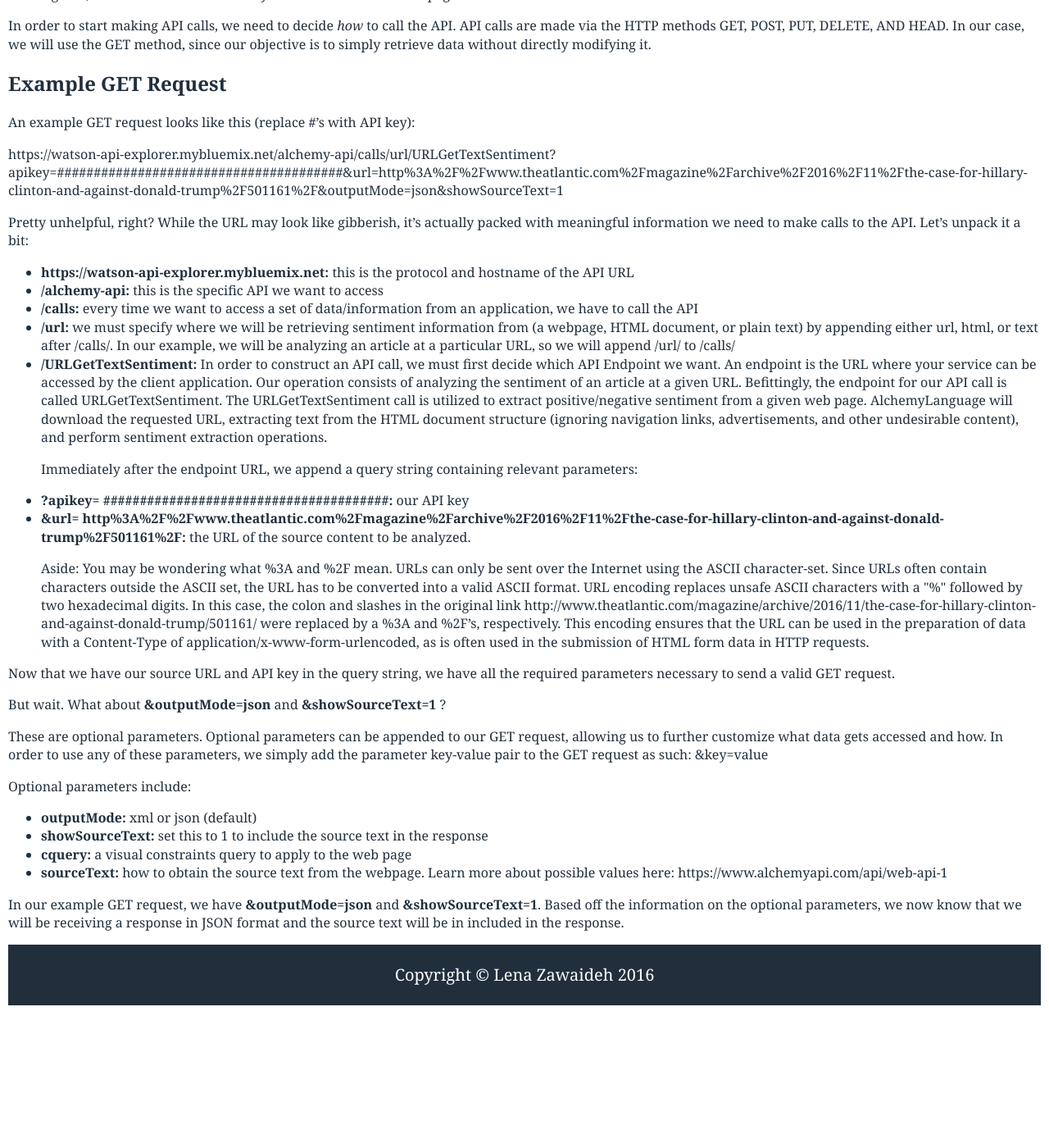
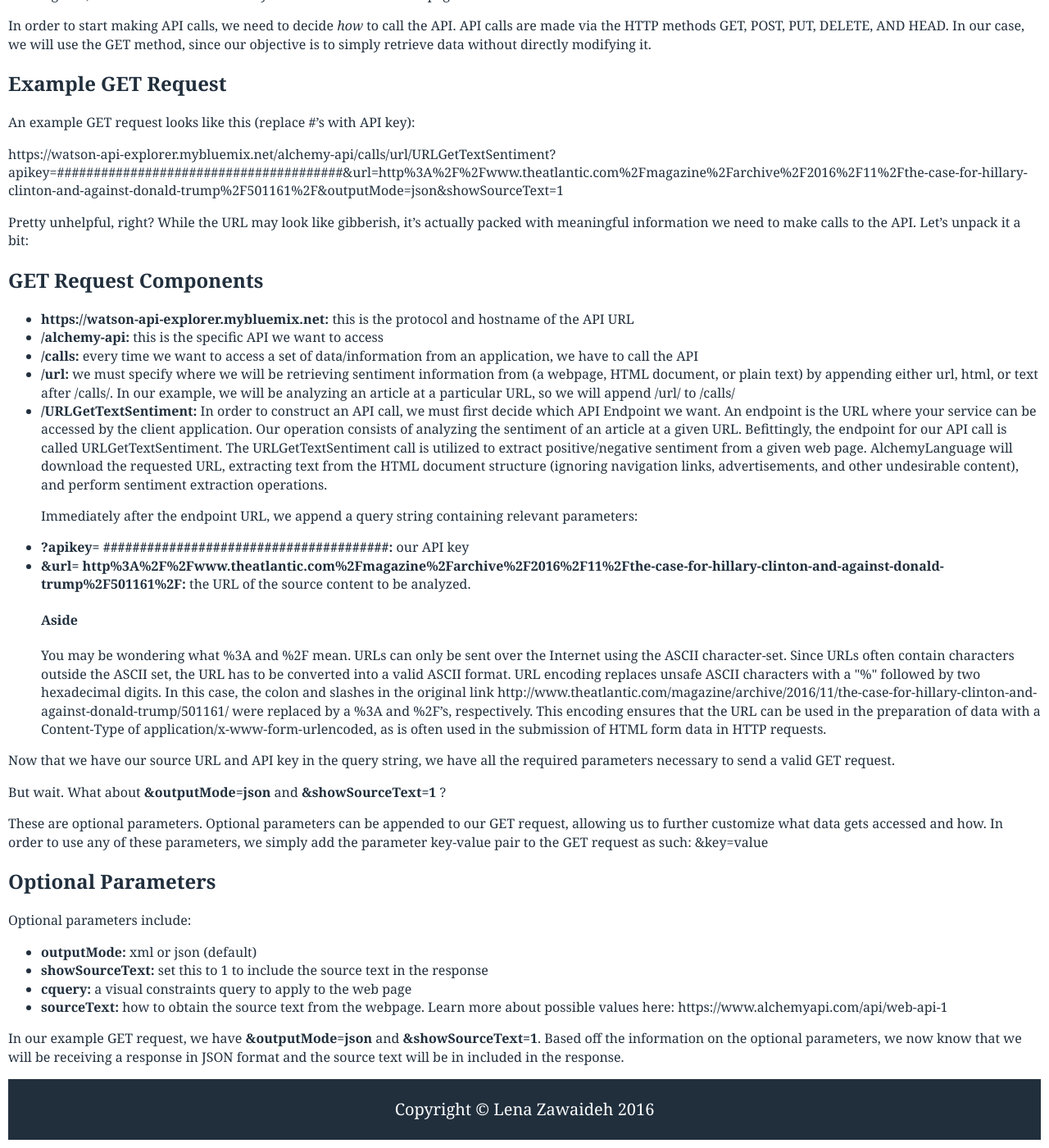
Before and after one commit to lenaz/How-To-Guide, a Jekyll site: the page built from request.html, in a window 1280 px wide and 1400 px high, scrolled down 276 px. Shown: the whole window at 82% size. Built offline with Jekyll 4.4.1, drawn with Linux system fonts in a browser that asks for light colours; Markdown is read by kramdown in place of the engine named in the settings; before the commit the page ends 1512 px from its top, so only the background shows below that.

Commit message:
Update request.html

```diff
--- a/request.html
+++ b/request.html
@@ -19,6 +19,8 @@ layout: default
 
 <p>Pretty unhelpful, right? While the URL may look like gibberish, it’s actually packed with meaningful information we need to make calls to the API. Let’s unpack it a bit:</p>
 
+  <h2>GET Request Components</h2>
+
 <ul>
 
 <li><strong>https://watson-api-explorer.mybluemix.net:</strong> this is the protocol and hostname of the API URL</li>
@@ -37,7 +39,8 @@ layout: default
 
 <li><strong>&amp;url= http%3A%2F%2Fwww.theatlantic.com%2Fmagazine%2Farchive%2F2016%2F11%2Fthe-case-for-hillary-clinton-and-against-donald-trump%2F501161%2F:</strong> the URL of the source content to be analyzed.
 
-<p>Aside: You may be wondering what %3A and %2F mean. URLs can only be sent over the Internet using the ASCII character-set. Since URLs often contain characters outside the ASCII set, the URL has to be converted into a valid ASCII format. URL encoding replaces unsafe ASCII characters with a "%" followed by two hexadecimal digits. In this case, the colon and slashes in the original link http://www.theatlantic.com/magazine/archive/2016/11/the-case-for-hillary-clinton-and-against-donald-trump/501161/ were replaced by a %3A and %2F’s, respectively. This encoding ensures that the URL can be used in the preparation of data with a Content-Type of application/x-www-form-urlencoded, as is often used in the submission of HTML form data in HTTP requests.</p>
+  <h4>Aside</h4>
+<p>You may be wondering what %3A and %2F mean. URLs can only be sent over the Internet using the ASCII character-set. Since URLs often contain characters outside the ASCII set, the URL has to be converted into a valid ASCII format. URL encoding replaces unsafe ASCII characters with a "%" followed by two hexadecimal digits. In this case, the colon and slashes in the original link http://www.theatlantic.com/magazine/archive/2016/11/the-case-for-hillary-clinton-and-against-donald-trump/501161/ were replaced by a %3A and %2F’s, respectively. This encoding ensures that the URL can be used in the preparation of data with a Content-Type of application/x-www-form-urlencoded, as is often used in the submission of HTML form data in HTTP requests.</p>
 </li>
 </ul>
 
@@ -46,6 +49,8 @@ layout: default
 <p>But wait. What about <strong>&amp;outputMode=json</strong> and <strong>&amp;showSourceText=1</strong> ? </p>
 
 <p>These are optional parameters. Optional parameters can be appended to our GET request, allowing us to further customize what data gets accessed and how. In order to use any of these parameters, we simply add the parameter key-value pair to the GET request as such: &amp;key=value</p>
+
+  <h2>Optional Parameters</h2>
 
 <p>Optional parameters include:</p>
 
```
